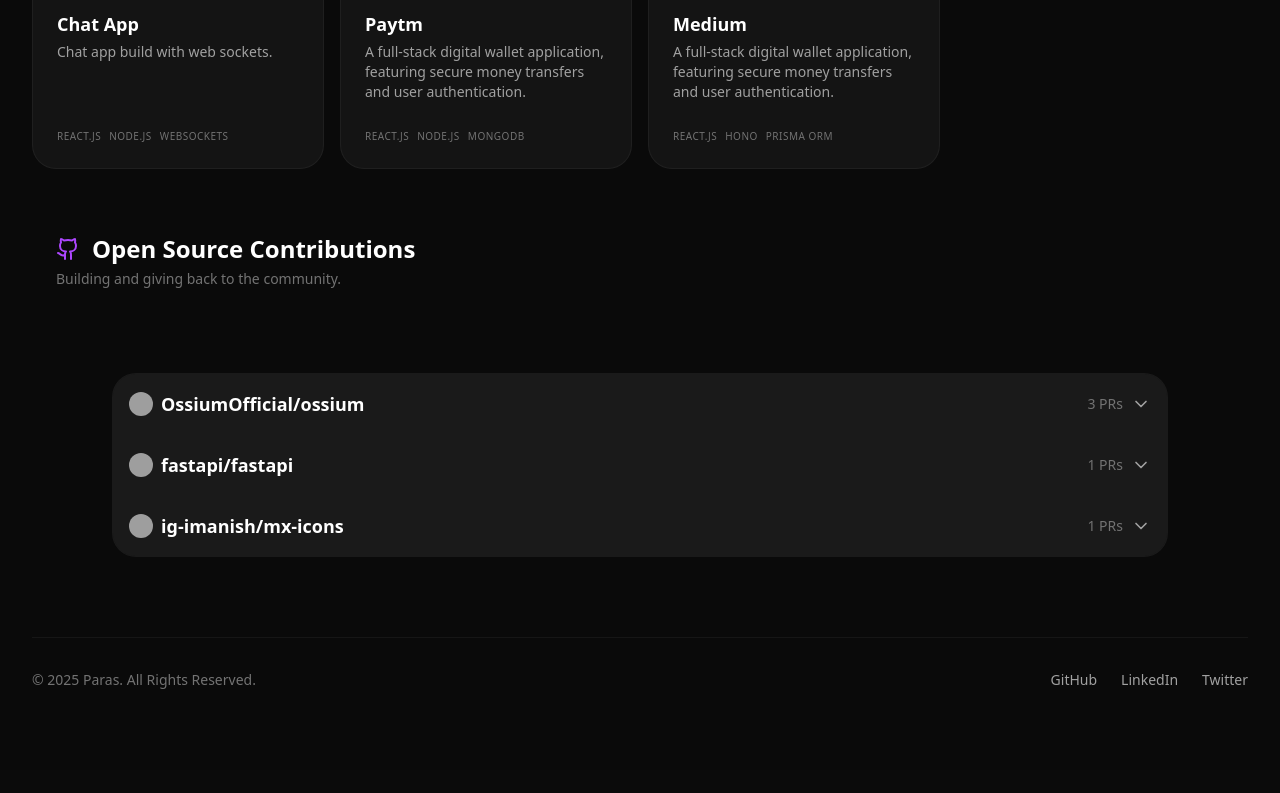
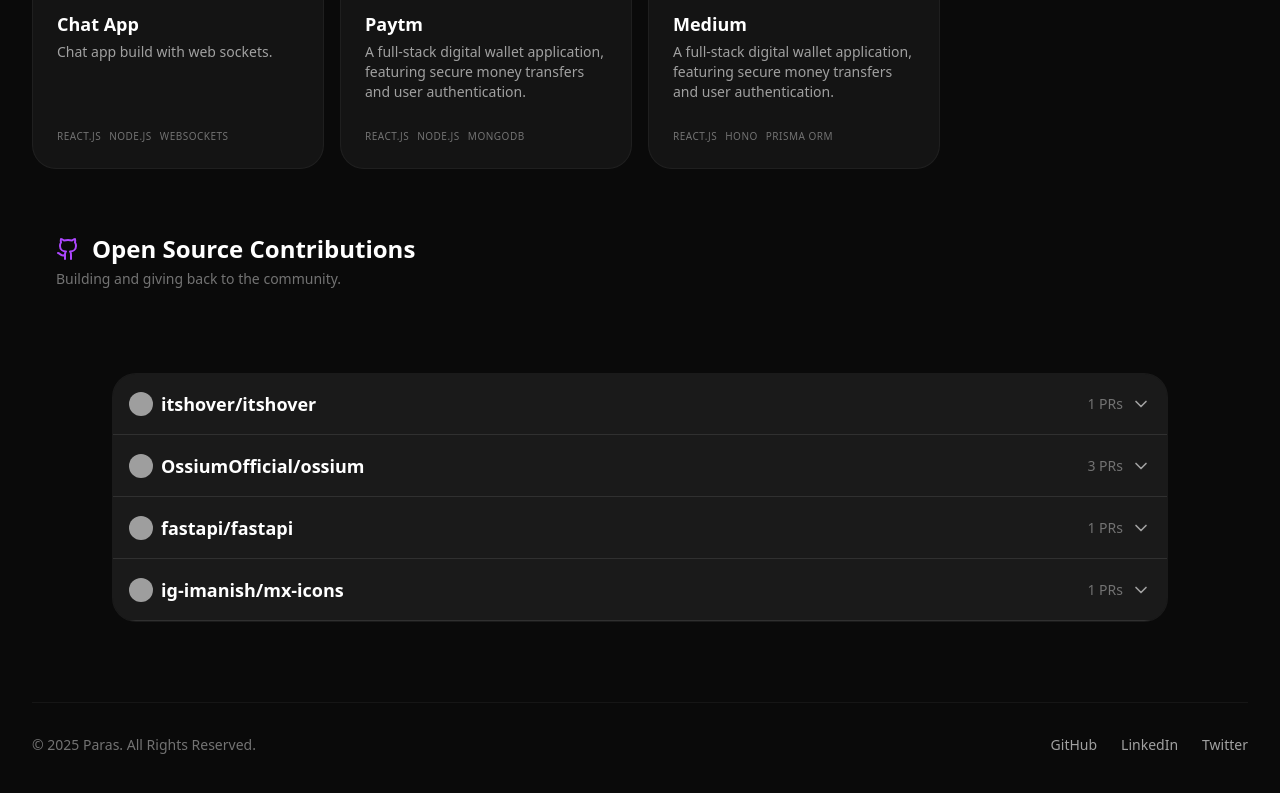
Before and after one commit to paras-verma7454/Portfolio, a React (Vite) app: page / in a window 1280 px wide. Shown: the part 1395-2188 px from the top of the page. Before the commit the page ends 2165 px from the top, so only its background shows below. Built offline with nearby package versions, Linux system fonts and the light colour scheme; grey boxes are pictures that could not be loaded.

Commit message:
ADD: new PR

```diff
--- a/src/App.tsx
+++ b/src/App.tsx
@@ -400,7 +400,7 @@
               return (
                 <div key={group.repoName} className="border-b border-white/5 last:border-b-0">
                   <button
-                    className="flex items-center justify-between w-full p-4 bg-neutral-800/50 hover:bg-neutral-800/70 transition-colors cursor-pointer"
+                    className="flex items-center border-b border-white/10 justify-between w-full p-4 bg-neutral-800/50 hover:bg-neutral-800/70 transition-colors cursor-pointer"
                     onClick={() => toggleCollapse(group.repoName)}
                     aria-expanded={!isCollapsed}
                     aria-controls={`contributions-for-${group.repoName}`}
--- a/src/constants/portfolio.ts
+++ b/src/constants/portfolio.ts
@@ -180,6 +180,9 @@
   ],
   contributions: [
     {
+      prUrl:"https://github.com/itshover/itshover/pull/58"
+    },
+    {
       prUrl:"https://github.com/OssiumOfficial/ossium/pull/17",
       title:"feat: Implement Smart Alerts for premium users",
       private:true,
```
